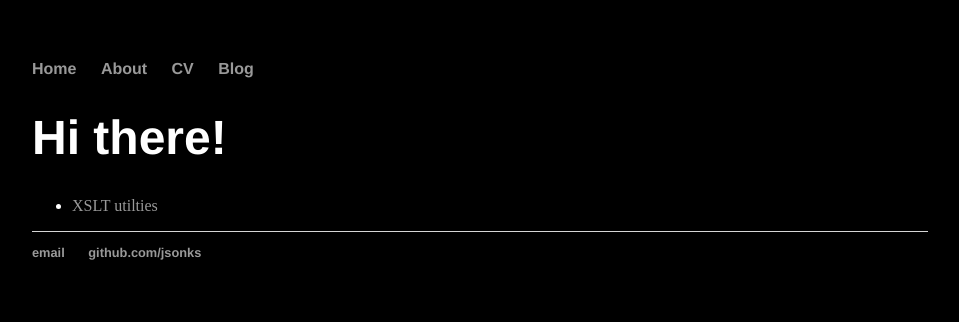
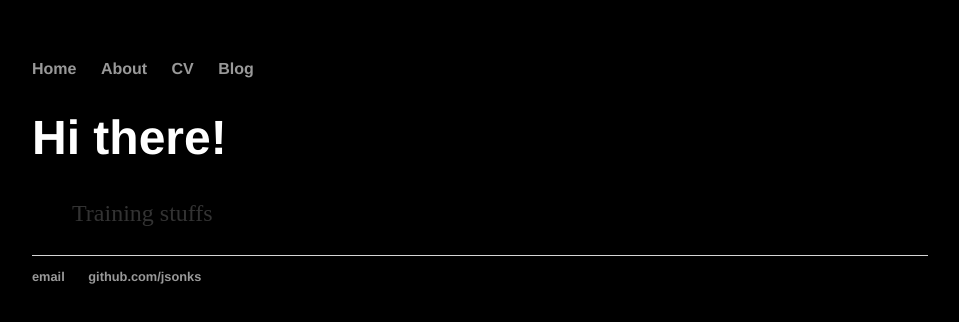
Before and after one commit to jsonks/howto, a plain HTML site: page index.html in a window 1280 px wide. Shown: the whole page, without its empty margins (160-1119 px from the left). Drawn offline with Linux system fonts and the light colour scheme.

Commit message:
Update index.html

```diff
--- a/index.html
+++ b/index.html
@@ -24,7 +24,7 @@
     		<div class="blurb">
         		<h1>Hi there!</h1>
 				<ul>
-					<li><a href="xslt/sek_utilities.xsl">XSLT utilties</a></li>
+					<p>Training stuffs</p>
 				</ul>
     		</div><!-- /.blurb -->
 		</div><!-- /.container -->
```
